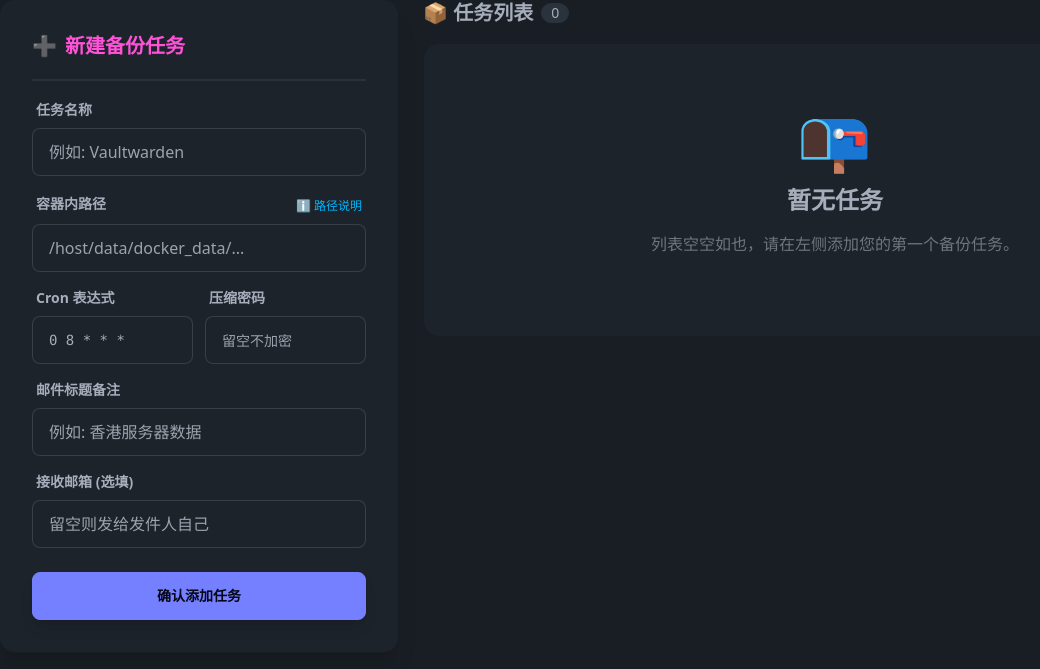
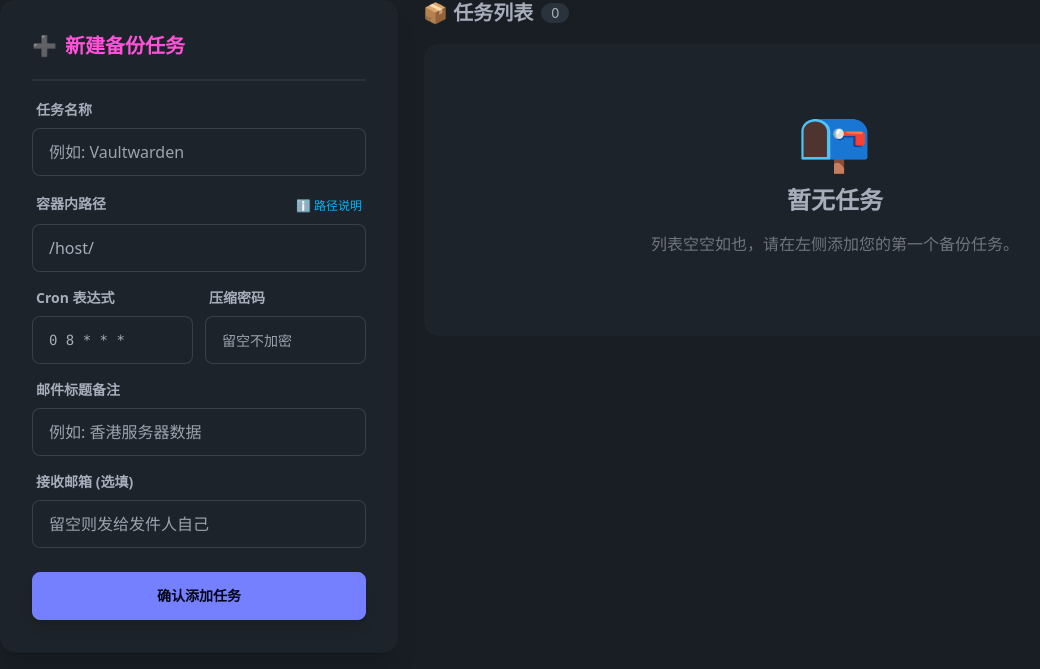
Before and after one commit to workerspages/mail-backup, a FastAPI app: template app/templates/dashboard.html in a window 1280 px wide. Shown: the part 165-834 px from the top of the page, without its empty margins (17-1057 px from the left). Run offline with FastAPI, Linux system fonts and the light colour scheme; the template is opened without the code that fills it, so the values that code supplies are empty; parts of the project's set-up code (start-up, migrations or seed data) failed here and were passed over; some libraries are stand-ins or nearby versions.

Commit message:
Update dashboard.html

```diff
--- a/app/templates/dashboard.html
+++ b/app/templates/dashboard.html
@@ -43,7 +43,8 @@
                                 <span class="label-text-alt text-info cursor-pointer">ℹ️ 路径说明</span>
                             </div>
                         </label>
-                        <input type="text" name="path" placeholder="/host/data/docker_data/..." class="input input-bordered w-full" required />
+                        <!-- 修改处：增加了 value="/host/" -->
+                        <input type="text" name="path" value="/host/" placeholder="/host/data/docker_data/..." class="input input-bordered w-full" required />
                     </div>
 
                     <div class="grid grid-cols-2 gap-3">
```
